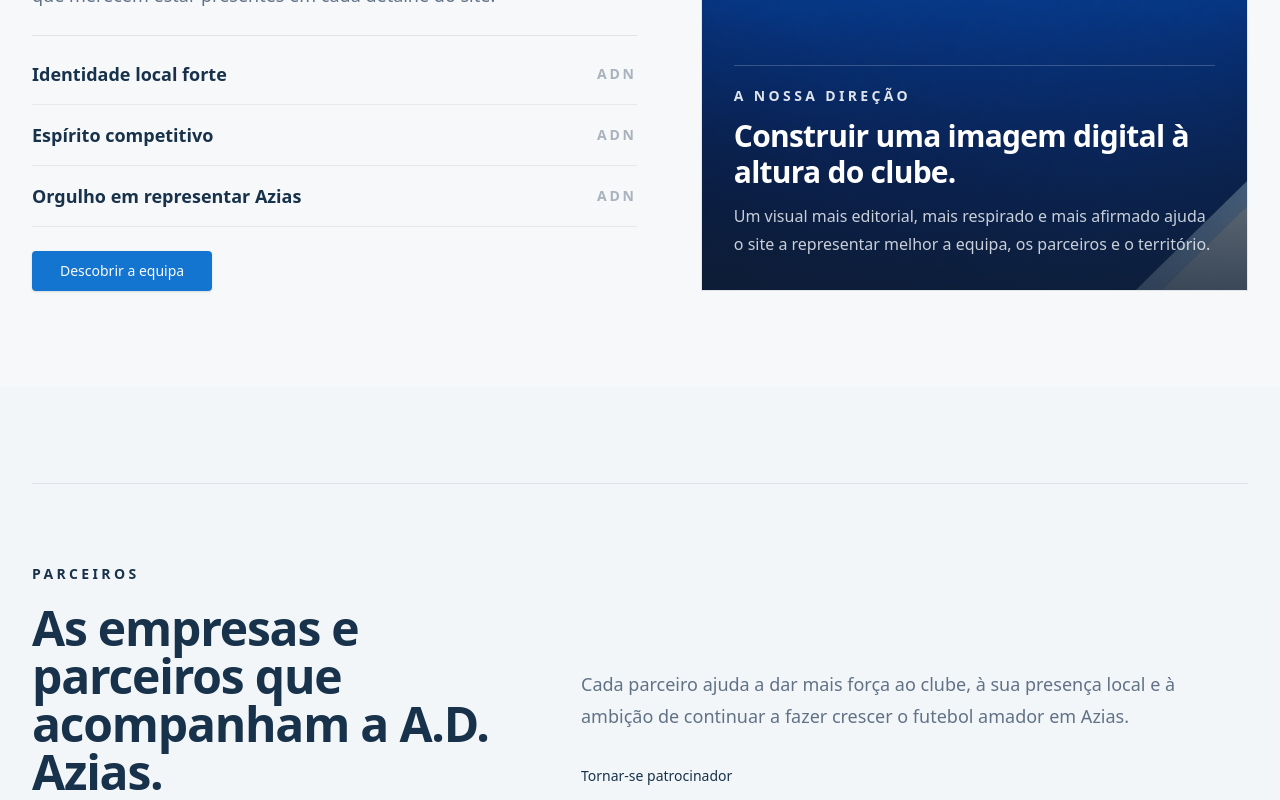
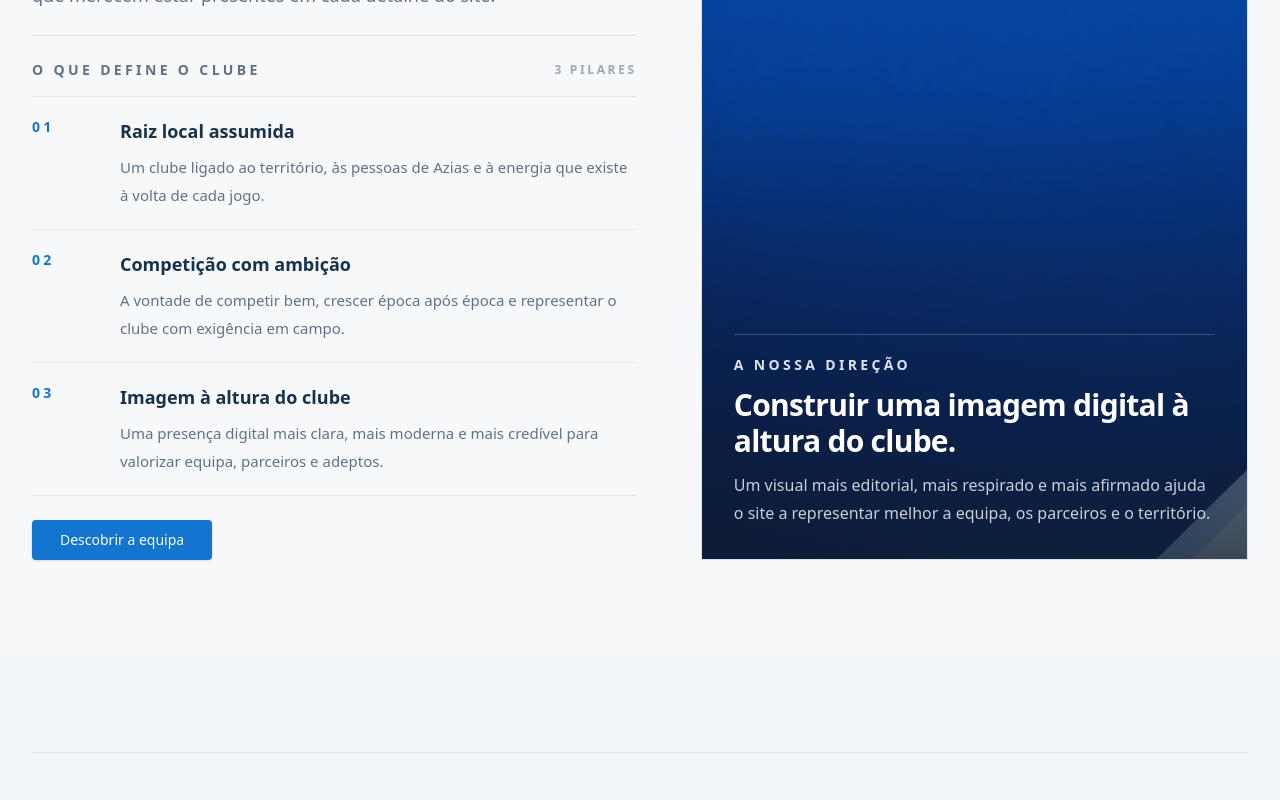
Before and after one commit to NunoFernandesSa/azias, a Next.js app: page / in a window 1280 px wide. Shown: the part 2200-3000 px from the top of the page. Built offline with nearby package versions, Linux system fonts and the light colour scheme.

Commit message:
refactor: overhaul home sponsors and club sections
restructure club story pillars into typed objects, add dynamic sponsor count display, update section copy text, and adjust cta button styling and variant

```diff
--- a/src/components/features/home/HomeClubStory.tsx
+++ b/src/components/features/home/HomeClubStory.tsx
@@ -5,9 +5,24 @@
 import { Button } from "@/src/components/ui/button";
 
 const pillars = [
-  "Identidade local forte",
-  "Espírito competitivo",
-  "Orgulho em representar Azias",
+  {
+    id: "01",
+    title: "Raiz local assumida",
+    description:
+      "Um clube ligado ao território, às pessoas de Azias e à energia que existe à volta de cada jogo.",
+  },
+  {
+    id: "02",
+    title: "Competição com ambição",
+    description:
+      "A vontade de competir bem, crescer época após época e representar o clube com exigência em campo.",
+  },
+  {
+    id: "03",
+    title: "Imagem à altura do clube",
+    description:
+      "Uma presença digital mais clara, mais moderna e mais credível para valorizar equipa, parceiros e adeptos.",
+  },
 ];
 
 export default function HomeClubStory(): JSX.Element {
@@ -35,18 +50,35 @@
           merecem estar presentes em cada detalhe do site.
         </p>
 
-        <div className="space-y-4 border-t border-primary/10 pt-6">
+        <div className="space-y-5 border-t border-primary/10 pt-6">
+          <div className="flex items-center justify-between gap-4 border-b border-primary/8 pb-4">
+            <p className="text-sm font-semibold uppercase tracking-[0.24em] text-muted-foreground">
+              O que define o clube
+            </p>
+            <p className="text-xs font-semibold uppercase tracking-[0.22em] text-primary/40">
+              3 pilares
+            </p>
+          </div>
+
           {pillars.map((pillar) => (
             <div
-              key={pillar}
-              className="flex items-center justify-between border-b border-primary/8 pb-4"
+              key={pillar.id}
+              className="grid gap-4 border-b border-primary/8 pb-5 md:grid-cols-[72px_1fr]"
             >
-              <span className="text-lg font-semibold text-primary">
-                {pillar}
-              </span>
-              <span className="text-sm font-semibold uppercase tracking-[0.2em] text-primary/35">
-                ADN
-              </span>
+              <div className="flex items-start">
+                <span className="text-sm font-semibold uppercase tracking-[0.24em] text-[#1375d0]">
+                  {pillar.id}
+                </span>
+              </div>
+
+              <div className="space-y-2">
+                <p className="text-lg font-semibold text-primary">
+                  {pillar.title}
+                </p>
+                <p className="max-w-xl text-sm leading-7 text-muted-foreground md:text-[15px]">
+                  {pillar.description}
+                </p>
+              </div>
             </div>
           ))}
         </div>
--- a/src/components/features/home/HomeSponsorsSection.tsx
+++ b/src/components/features/home/HomeSponsorsSection.tsx
@@ -15,30 +15,41 @@
       aria-labelledby="home-sponsors-title"
       className="space-y-12 border-y border-primary/10 py-16 md:space-y-14 md:py-20"
     >
-      <div className="grid gap-10 lg:grid-cols-[0.85fr_1.15fr] lg:items-end lg:gap-14">
+      <div className="flex flex-col gap-10 border-b border-primary/8 pb-10 lg:gap-14 lg:pb-12">
         <div className="space-y-5">
           <p className="text-sm font-semibold uppercase tracking-[0.24em] text-primary">
-            Parceiros
+            Sponsors
           </p>
           <h2
             id="home-sponsors-title"
-            className="text-3xl font-bold tracking-tight text-primary md:text-5xl"
+            className="max-w-3xl text-3xl font-bold tracking-tight text-primary md:text-5xl"
           >
-            As empresas e parceiros que acompanham a A.D. Azias.
+            Parceiros que ajudam o clube a crescer com mais consistência e mais
+            presença.
           </h2>
         </div>
 
         <div className="space-y-6">
-          <p className="max-w-3xl text-base leading-8 text-muted-foreground md:text-lg">
-            Cada parceiro ajuda a dar mais força ao clube, à sua presença local
-            e à ambição de continuar a fazer crescer o futebol amador em Azias.
+          <div className="flex items-center justify-between gap-4 border-b border-primary/8 pb-4">
+            <p className="text-sm font-semibold uppercase tracking-[0.22em] text-muted-foreground">
+              Rede de apoio local
+            </p>
+            <p className="text-xs font-semibold uppercase tracking-[0.22em] text-primary/40">
+              {visibleSponsors.length} parceiros
+            </p>
+          </div>
+
+          <p className="max-w-2xl text-base leading-8 text-muted-foreground md:text-lg">
+            Cada parceiro reforça a ligação do clube ao território, ajuda a
+            sustentar a época e contribui para uma imagem mais sólida dentro e
+            fora de campo.
           </p>
 
           <Button
             asChild
-            variant="ghost"
+            variant="default"
             size="lg"
-            className="rounded-sm px-0 text-primary hover:bg-transparent hover:text-primary/80"
+            className="rounded-sm px-6 py-4"
           >
             <Link href="/contacto">Tornar-se patrocinador</Link>
           </Button>
```
